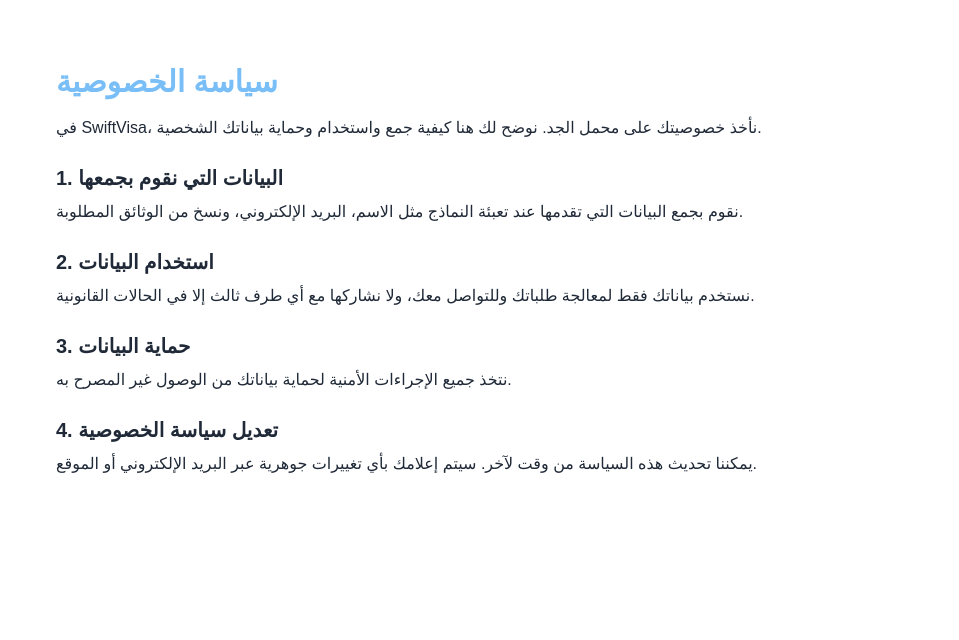
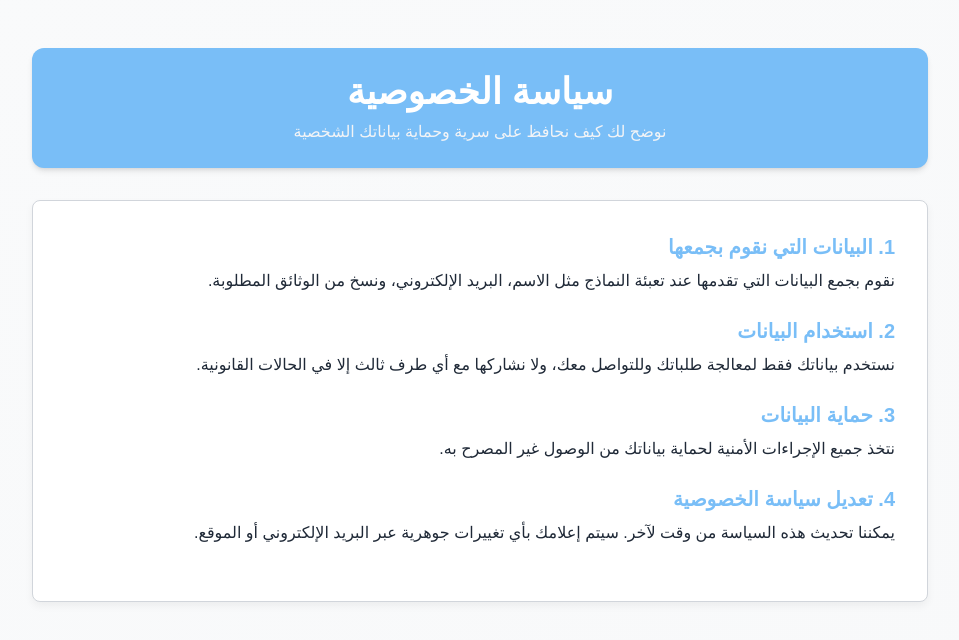
Before and after one commit to OualidBhd/swiftvisa-pro-max, a Next.js app: page /privacy in a window 1280 px wide. Shown: the top 640 px of the page, without its empty margins (160-1119 px from the left). Built offline with nearby package versions, Linux system fonts and the light colour scheme.

Commit message:
تحديث صفحات سياسة الخصوصية وشروط الاستخدام

```diff
--- a/app/privacy/page.tsx
+++ b/app/privacy/page.tsx
@@ -1,32 +1,78 @@
 "use client";
 
 import { theme } from "@/lib/theme";
+import { motion } from "framer-motion";
 
 export default function PrivacyPage() {
   return (
-    <main className="max-w-4xl mx-auto p-6 mt-10" style={{ color: theme.colors.text }}>
-      <h1 className="text-3xl font-bold mb-4" style={{ color: theme.colors.primary }}>
-        سياسة الخصوصية
-      </h1>
-      <p className="mb-4">
-        في SwiftVisa، نأخذ خصوصيتك على محمل الجد. نوضح لك هنا كيفية جمع واستخدام وحماية بياناتك الشخصية.
-      </p>
-      <h2 className="text-xl font-semibold mt-6 mb-2">1. البيانات التي نقوم بجمعها</h2>
-      <p className="mb-4">
-        نقوم بجمع البيانات التي تقدمها عند تعبئة النماذج مثل الاسم، البريد الإلكتروني، ونسخ من الوثائق المطلوبة.
-      </p>
-      <h2 className="text-xl font-semibold mt-6 mb-2">2. استخدام البيانات</h2>
-      <p className="mb-4">
-        نستخدم بياناتك فقط لمعالجة طلباتك وللتواصل معك، ولا نشاركها مع أي طرف ثالث إلا في الحالات القانونية.
-      </p>
-      <h2 className="text-xl font-semibold mt-6 mb-2">3. حماية البيانات</h2>
-      <p className="mb-4">
-        نتخذ جميع الإجراءات الأمنية لحماية بياناتك من الوصول غير المصرح به.
-      </p>
-      <h2 className="text-xl font-semibold mt-6 mb-2">4. تعديل سياسة الخصوصية</h2>
-      <p className="mb-4">
-        يمكننا تحديث هذه السياسة من وقت لآخر. سيتم إعلامك بأي تغييرات جوهرية عبر البريد الإلكتروني أو الموقع.
-      </p>
+    <main
+      className="min-h-screen px-6 py-12"
+      style={{
+        background: `linear-gradient(to bottom right, ${theme.colors.background}, #f8f9fa)`,
+        color: theme.colors.text,
+        direction: "rtl",
+      }}
+    >
+      {/* Banner */}
+      <motion.div
+        initial={{ opacity: 0, y: -20 }}
+        animate={{ opacity: 1, y: 0 }}
+        transition={{ duration: 0.5 }}
+        className="relative rounded-xl shadow-md max-w-4xl mx-auto mb-8 p-6 text-center"
+        style={{
+          backgroundColor: theme.colors.primary,
+          color: "#fff",
+        }}
+      >
+        <h1 className="text-3xl sm:text-4xl font-extrabold">سياسة الخصوصية</h1>
+        <p className="mt-2 text-sm sm:text-base text-gray-100">
+          نوضح لك كيف نحافظ على سرية وحماية بياناتك الشخصية
+        </p>
+      </motion.div>
+
+      {/* Content */}
+      <motion.div
+        initial={{ opacity: 0, scale: 0.97 }}
+        animate={{ opacity: 1, scale: 1 }}
+        transition={{ duration: 0.5, delay: 0.1 }}
+        className="max-w-4xl mx-auto rounded-lg p-8 text-right"
+        style={{
+          backgroundColor: "#fff",
+          border: `1px solid ${theme.colors.border}`,
+          boxShadow: theme.shadows.card,
+        }}
+      >
+        <Section
+          title="1. البيانات التي نقوم بجمعها"
+          text="نقوم بجمع البيانات التي تقدمها عند تعبئة النماذج مثل الاسم، البريد الإلكتروني، ونسخ من الوثائق المطلوبة."
+        />
+        <Section
+          title="2. استخدام البيانات"
+          text="نستخدم بياناتك فقط لمعالجة طلباتك وللتواصل معك، ولا نشاركها مع أي طرف ثالث إلا في الحالات القانونية."
+        />
+        <Section
+          title="3. حماية البيانات"
+          text="نتخذ جميع الإجراءات الأمنية لحماية بياناتك من الوصول غير المصرح به."
+        />
+        <Section
+          title="4. تعديل سياسة الخصوصية"
+          text="يمكننا تحديث هذه السياسة من وقت لآخر. سيتم إعلامك بأي تغييرات جوهرية عبر البريد الإلكتروني أو الموقع."
+        />
+      </motion.div>
     </main>
   );
 }
+
+function Section({ title, text }: { title: string; text: string }) {
+  return (
+    <div className="mb-6">
+      <h2
+        className="text-xl font-semibold mb-2"
+        style={{ color: theme.colors.primary }}
+      >
+        {title}
+      </h2>
+      <p style={{ color: theme.colors.text }}>{text}</p>
+    </div>
+  );
+}
--- a/app/terms/page.tsx
+++ b/app/terms/page.tsx
@@ -1,33 +1,78 @@
 "use client";
 
 import { theme } from "@/lib/theme";
+import { motion } from "framer-motion";
 
 export default function TermsPage() {
   return (
-    <main className="max-w-4xl mx-auto p-6 mt-10" style={{ color: theme.colors.text }}>
-      <h1 className="text-3xl font-bold mb-4" style={{ color: theme.colors.primary }}>
-        شروط الاستخدام
-      </h1>
-      <p className="mb-4">
-        مرحباً بك في SwiftVisa. باستخدامك لموقعنا أو خدماتنا، فإنك توافق على الالتزام بشروط الاستخدام التالية.
-      </p>
-      <h2 className="text-xl font-semibold mt-6 mb-2">1. طبيعة الخدمة</h2>
-      <p className="mb-4">
-        SwiftVisa ليست جهة حكومية ولا تمنح التأشيرات. نحن نقدم خدمات استشارية ومساعدة في تعبئة النماذج
-        وتقديم الطلبات فقط.
-      </p>
-      <h2 className="text-xl font-semibold mt-6 mb-2">2. مسؤولية المستخدم</h2>
-      <p className="mb-4">
-        المستخدم مسؤول عن صحة ودقة المعلومات المقدمة. أي خطأ في المعلومات يمكن أن يؤدي إلى رفض الطلب.
-      </p>
-      <h2 className="text-xl font-semibold mt-6 mb-2">3. حدود المسؤولية</h2>
-      <p className="mb-4">
-        لا تتحمل SwiftVisa أي مسؤولية عن القرارات النهائية الصادرة من الجهات الحكومية أو القنصليات.
-      </p>
-      <h2 className="text-xl font-semibold mt-6 mb-2">4. تعديل الشروط</h2>
-      <p className="mb-4">
-        نحتفظ بالحق في تعديل أو تحديث هذه الشروط في أي وقت دون إشعار مسبق.
-      </p>
+    <main
+      className="min-h-screen px-6 py-12"
+      style={{
+        background: `linear-gradient(to bottom right, ${theme.colors.background}, #f8f9fa)`,
+        color: theme.colors.text,
+        direction: "rtl",
+      }}
+    >
+      {/* Banner */}
+      <motion.div
+        initial={{ opacity: 0, y: -20 }}
+        animate={{ opacity: 1, y: 0 }}
+        transition={{ duration: 0.5 }}
+        className="relative rounded-xl shadow-md max-w-4xl mx-auto mb-8 p-6 text-center"
+        style={{
+          backgroundColor: theme.colors.primary,
+          color: "#fff",
+        }}
+      >
+        <h1 className="text-3xl sm:text-4xl font-extrabold">شروط الاستخدام</h1>
+        <p className="mt-2 text-sm sm:text-base text-gray-100">
+          نساعدك في تقديم الطلبات لكن لسنا جهة إصدار التأشيرات
+        </p>
+      </motion.div>
+
+      {/* Content */}
+      <motion.div
+        initial={{ opacity: 0, scale: 0.97 }}
+        animate={{ opacity: 1, scale: 1 }}
+        transition={{ duration: 0.5, delay: 0.1 }}
+        className="max-w-4xl mx-auto rounded-lg p-8 text-right"
+        style={{
+          backgroundColor: "#fff",
+          border: `1px solid ${theme.colors.border}`,
+          boxShadow: theme.shadows.card,
+        }}
+      >
+        <Section
+          title="1. طبيعة الخدمة"
+          text="SwiftVisa ليست جهة حكومية ولا تمنح التأشيرات. نحن نقدم خدمات استشارية ومساعدة في تعبئة النماذج وتقديم الطلبات فقط."
+        />
+        <Section
+          title="2. مسؤولية المستخدم"
+          text="المستخدم مسؤول عن صحة ودقة المعلومات المقدمة. أي خطأ في المعلومات يمكن أن يؤدي إلى رفض الطلب."
+        />
+        <Section
+          title="3. حدود المسؤولية"
+          text="لا تتحمل SwiftVisa أي مسؤولية عن القرارات النهائية الصادرة من الجهات الحكومية أو القنصليات."
+        />
+        <Section
+          title="4. تعديل الشروط"
+          text="نحتفظ بالحق في تعديل أو تحديث هذه الشروط في أي وقت دون إشعار مسبق."
+        />
+      </motion.div>
     </main>
   );
 }
+
+function Section({ title, text }: { title: string; text: string }) {
+  return (
+    <div className="mb-6">
+      <h2
+        className="text-xl font-semibold mb-2"
+        style={{ color: theme.colors.primary }}
+      >
+        {title}
+      </h2>
+      <p style={{ color: theme.colors.text }}>{text}</p>
+    </div>
+  );
+}
```
